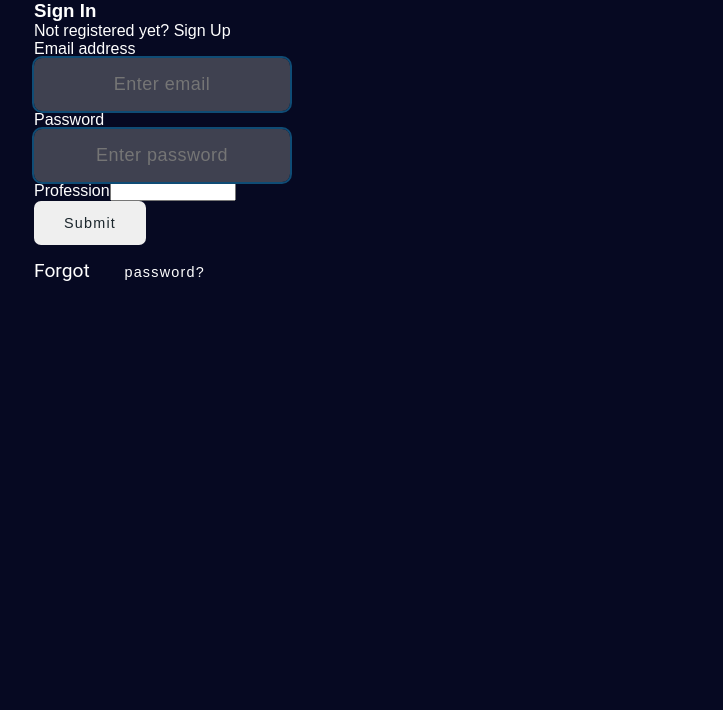
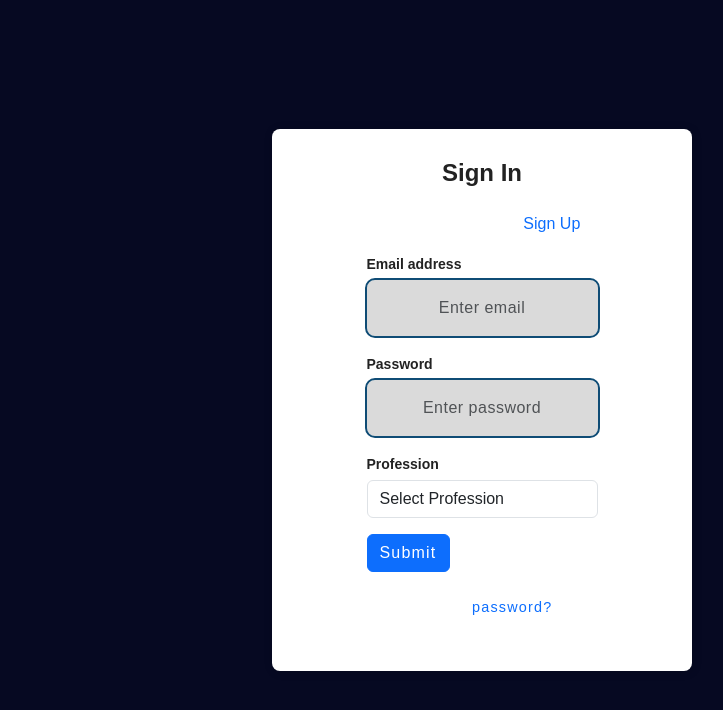
Before and after one commit to maskboyAvi/Attendance-Assistant-, a React (Create React App) app in the folder frontend/: page /auth in a window 1280 px wide. Shown: the top 710 px of the page, without its empty margins (158-881 px from the left). Built offline with nearby package versions, Linux system fonts and the light colour scheme; a web font is replaced by a local one.

Commit message:
Update: BACKEND And FRONTEND

```diff
--- a/frontend/package.json
+++ b/frontend/package.json
@@ -7,6 +7,7 @@
     "@testing-library/react": "^13.4.0",
     "@testing-library/user-event": "^13.5.0",
     "axios": "^1.4.0",
+    "bootstrap": "^5.3.0",
     "react": "^18.2.0",
     "react-dom": "^18.2.0",
     "react-icons": "^4.10.1",
--- a/frontend/src/App.js
+++ b/frontend/src/App.js
@@ -1,5 +1,6 @@
 // import './App.css';
 import React from 'react';
+import "bootstrap/dist/css/bootstrap.min.css"
 import { BrowserRouter as Router, Route, Routes, Navigate } from 'react-router-dom';
 import Home from './Components_1/home';
 import AboutUs from './Components_1/about';
--- /dev/null
+++ b/frontend/src/Components_1/Auth.css
@@ -0,0 +1,36 @@
+
+.Auth-form-container {
+    display: flex;
+    justify-content: center;
+    align-items: center;
+    width: 100vw;
+    height: 100vh;
+  }
+
+  .Auth-form {
+    width: 420px;
+    box-shadow: rgb(0 0 0 / 16%) 1px 1px 10px;
+    padding-top: 30px;
+    padding-bottom: 20px;
+    border-radius: 8px;
+    background-color: white;
+  }
+
+  .Auth-form-content {
+    padding-left: 12%;
+    padding-right: 12%;
+  }
+
+  .Auth-form-title {
+    text-align: center;
+    margin-bottom: 1em;
+    font-size: 24px;
+    color: rgb(34, 34, 34);
+    font-weight: 800;
+  }
+
+  label {
+    font-size: 14px;
+    font-weight: 600;
+    color: rgb(34, 34, 34);
+  }
--- a/frontend/src/Components_1/Auth.jsx
+++ b/frontend/src/Components_1/Auth.jsx
@@ -1,5 +1,6 @@
 import React, { useState } from "react"
-import "../App.css"
+// import "../App.css"
+import "./Auth.css"
 import axios from "axios"
 
 export default function (props) {
@@ -143,9 +144,9 @@ export default function (props) {
                 id="profession"
                 onChange={handleSigninChange}
               >
-                <option value="">Select Profession</option>
-                <option value="Teacher">Teacher</option>
-                <option value="Student">Student</option>
+                <option value="" style={{color:'gray'}}>Select Profession</option>
+                <option value="Teacher" style={{color:'gray'}}>Teacher</option>
+                <option value="Student" style={{color:'gray'}}>Student</option>
             </select>
           </div>
             <div className="d-grid gap-2 mt-3">
@@ -211,9 +212,9 @@ export default function (props) {
               id="profession"
               onChange={handleChange}
             >
-              <option value="">Select Profession</option>
-              <option value="Teacher">Teacher</option>
-              <option value="Student">Student</option>
+              <option value="" style={{color:'gray'}}>Select Profession</option>
+              <option value="Teacher" style={{color:'gray'}}>Teacher</option>
+              <option value="Student" style={{color:'gray'}}>Student</option>
             </select>
           </div>
           <div className="form-group mt-3">
```
Also changed, not shown: 1 other file (tests, documents, lock files or other folders).
